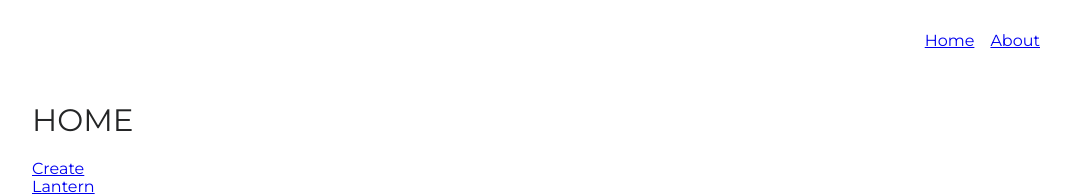
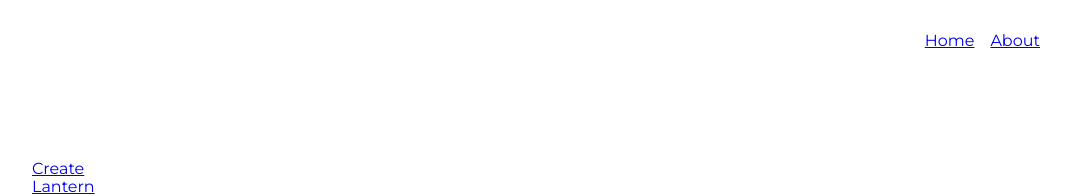
Before and after one commit to ylei1088/react-mental-health, a React (Create React App) app: page / in a window 1280 px wide. Shown: the top 196 px of the page, without its empty margins (96-1183 px from the left). Built offline with nearby package versions, Linux system fonts and the light colour scheme.

Commit message:
Update index.scss

```diff
--- a/src/styles/index.scss
+++ b/src/styles/index.scss
@@ -4,3 +4,4 @@
 @import "partials/create";
 @import "partials/dashboard";
 @import "partials/lanterns";
+@import "partials/viewlanterns";
```
